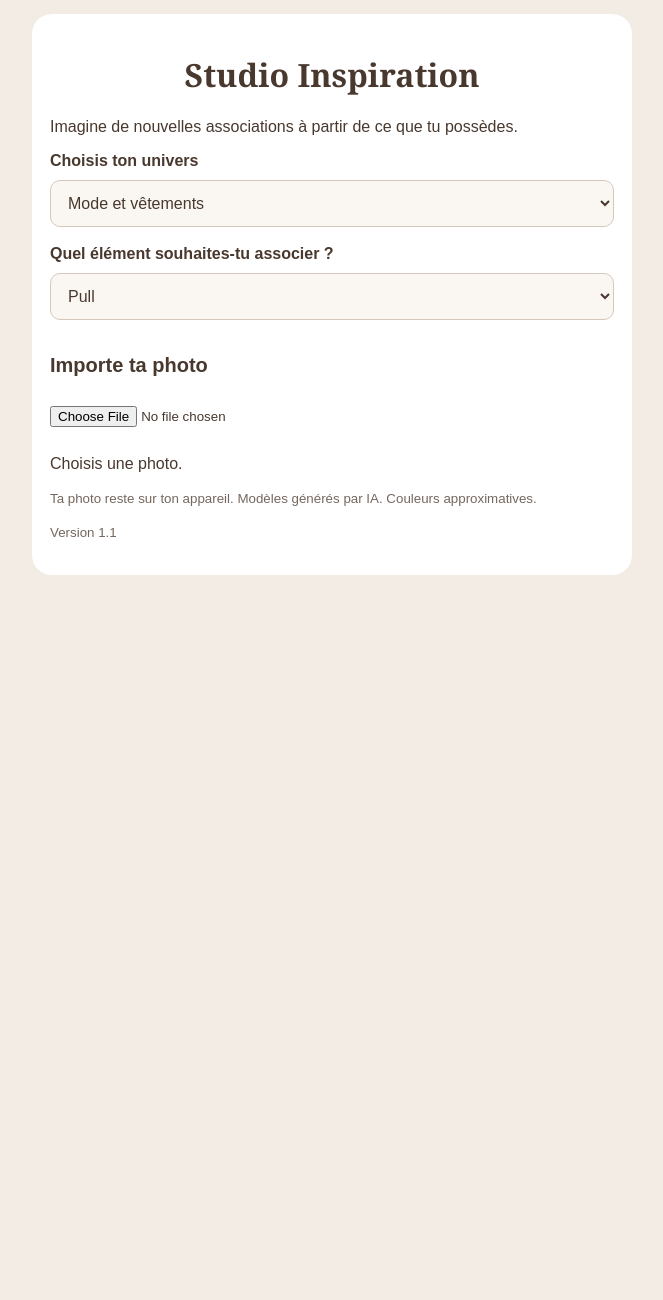
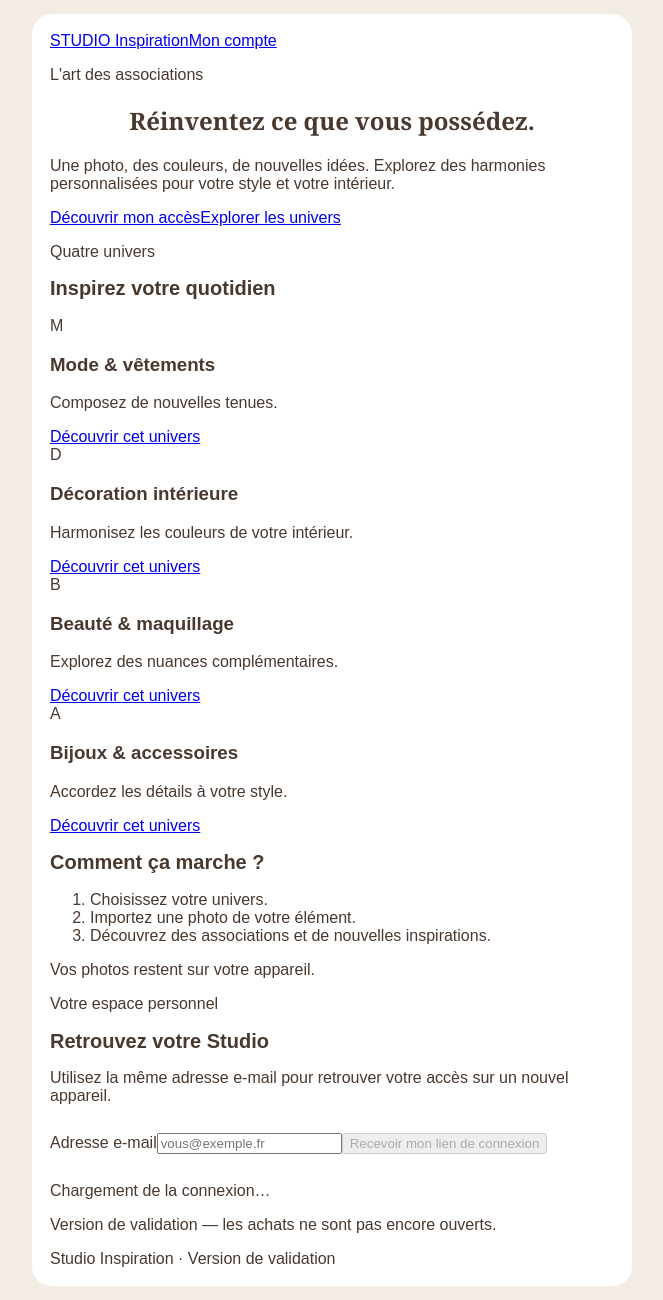
Before and after one commit to sandramass06/studio-inspiration, a plain HTML site: page index.html in a window 1280 px wide. Shown: the whole page, without its empty margins (308-971 px from the left). Before the commit the page ends 800 px from the top, so only its background shows below. Drawn offline with Linux system fonts and the light colour scheme; a script that the page names is missing.

Commit message:
Integrate commercial homepage and customer journey

```diff
--- a/index.html
+++ b/index.html
@@ -30,10 +30,16 @@ small{color:#75675e}
   .holder{height:160px;padding:8px}.holder canvas,.holder img{width:100%;height:100%;object-fit:contain}.visual>div{min-width:0;line-height:1.5}
   .holder{height:140px;padding:4px}.visual{gap:8px;padding:12px}.visual>div>div:nth-child(2){font-weight:600}.harmony>strong{display:block;font-family:Georgia,serif;font-size:21px;padding:6px 0 10px;border-bottom:1px solid #e6ded5}.advice{font-size:13px;line-height:1.5}
 </style>
-</head>
+<link rel="stylesheet" href="./commercial.css"></head>
 <body>
 <main>
-<h1>Studio Inspiration</h1>
+<header class="site-head"><a href="#accueil" class="brand">STUDIO <span>Inspiration</span></a><a href="#compte">Mon compte</a></header>
+<section id="accueil" class="hero"><p class="eyebrow">L'art des associations</p><h1>Réinventez ce que vous possédez.</h1><p>Une photo, des couleurs, de nouvelles idées. Explorez des harmonies personnalisées pour votre style et votre intérieur.</p><a class="cta" href="#compte">Découvrir mon accès</a><a class="secondary" href="#univers">Explorer les univers</a></section>
+<section id="univers" class="home-section"><p class="eyebrow">Quatre univers</p><h2>Inspirez votre quotidien</h2><div class="universe-grid">
+<article class="universe-card"><div class="editorial" style="--tone:#b6a18c;--paper:#e9dfd2" aria-hidden="true"><span>M</span><i></i><i></i><i></i></div><h3>Mode & vêtements</h3><p>Composez de nouvelles tenues.</p><a href="#compte" data-universe="mode">Découvrir cet univers</a></article><article class="universe-card"><div class="editorial" style="--tone:#8b9b86;--paper:#e5e9dc" aria-hidden="true"><span>D</span><i></i><i></i><i></i></div><h3>Décoration intérieure</h3><p>Harmonisez les couleurs de votre intérieur.</p><a href="#compte" data-universe="deco">Découvrir cet univers</a></article><article class="universe-card"><div class="editorial" style="--tone:#bd8992;--paper:#f2e0e0" aria-hidden="true"><span>B</span><i></i><i></i><i></i></div><h3>Beauté & maquillage</h3><p>Explorez des nuances complémentaires.</p><a href="#compte" data-universe="beaute">Découvrir cet univers</a></article><article class="universe-card"><div class="editorial" style="--tone:#b69a60;--paper:#eee4cb" aria-hidden="true"><span>A</span><i></i><i></i><i></i></div><h3>Bijoux & accessoires</h3><p>Accordez les détails à votre style.</p><a href="#compte" data-universe="bijoux">Découvrir cet univers</a></article></div></section>
+<section class="home-section steps"><h2>Comment ça marche ?</h2><ol><li>Choisissez votre univers.</li><li>Importez une photo de votre élément.</li><li>Découvrez des associations et de nouvelles inspirations.</li></ol><p>Vos photos restent sur votre appareil.</p></section>
+<section id="compte" class="home-section"><div id="account-panel" aria-label="Mon compte"><p class="eyebrow">Votre espace personnel</p><h2>Retrouvez votre Studio</h2><p>Utilisez la même adresse e-mail pour retrouver votre accès sur un nouvel appareil.</p><p id="account-email-label"></p><form id="account-form"><label for="account-email">Adresse e-mail</label><input id="account-email" type="email" autocomplete="email" required placeholder="vous@exemple.fr"><button type="submit" disabled>Recevoir mon lien de connexion</button></form><p id="account-message" role="status" aria-live="polite">Chargement de la connexion…</p><button id="account-logout" type="button" hidden>Me déconnecter</button><button id="account-buy" type="button" hidden>Obtenir l'accès complet</button><a id="account-enter" class="cta" href="#atelier" hidden>Ouvrir mon atelier</a><p class="preview-note">Version de validation — les achats ne sont pas encore ouverts.</p></div></section>
+<section id="atelier" hidden><h2>Mon atelier d'inspiration</h2>
 <p>Imagine de nouvelles associations à partir de ce que tu possèdes.</p>
 <strong>Choisis ton univers</strong>
 <select id="universe">
@@ -63,7 +69,7 @@ small{color:#75675e}
 </section>
 <small>Ta photo reste sur ton appareil. Modèles générés par IA. Couleurs approximatives.</small>
 <p><small>Version 0.9</small></p>
-</main>
+</section><footer class="site-footer">Studio Inspiration · Version de validation</footer></main>
 <script>
 const $=id=>document.getElementById(id);
 const items={
@@ -792,5 +798,5 @@ if(r>=190 && g>=160 && b>=125 && r-g>=15 && r-g<=45 && g-b>=10 && g-b<=45)return
   return nomCouleurFinal(h);
 };
 </script>
-</body>
+<script type="module" src="./account.js"></script></body>
 </html>
```
